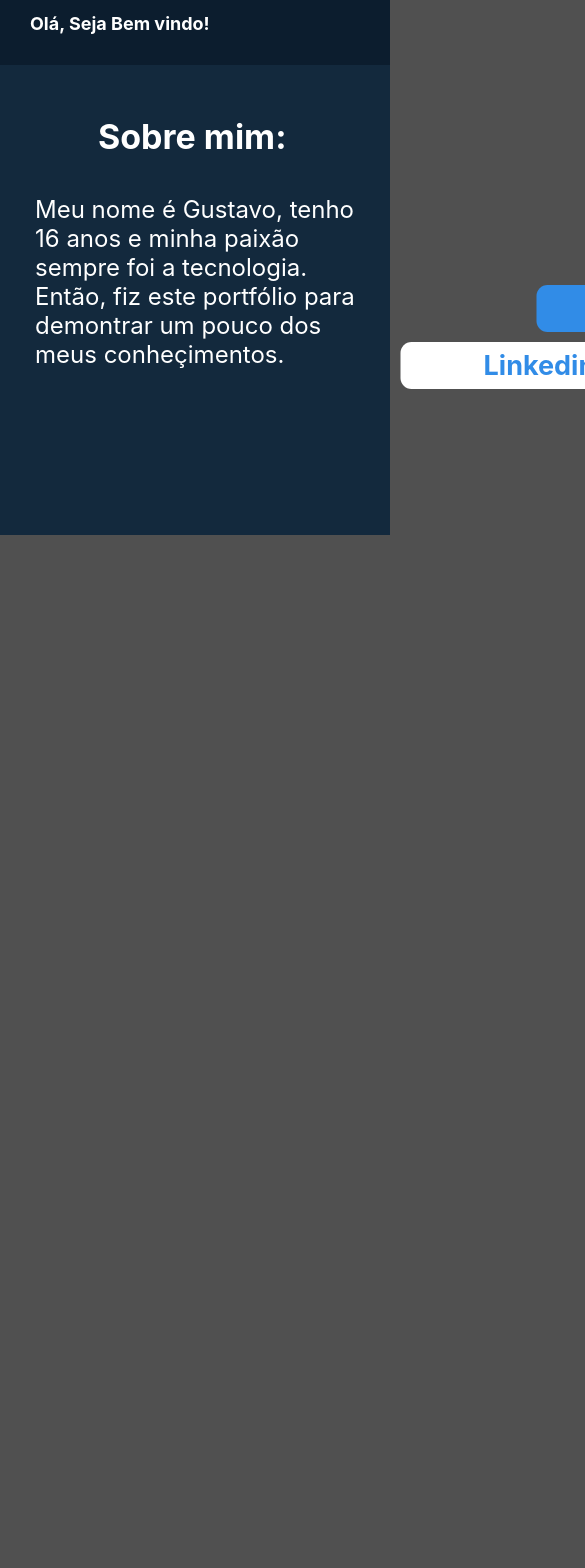
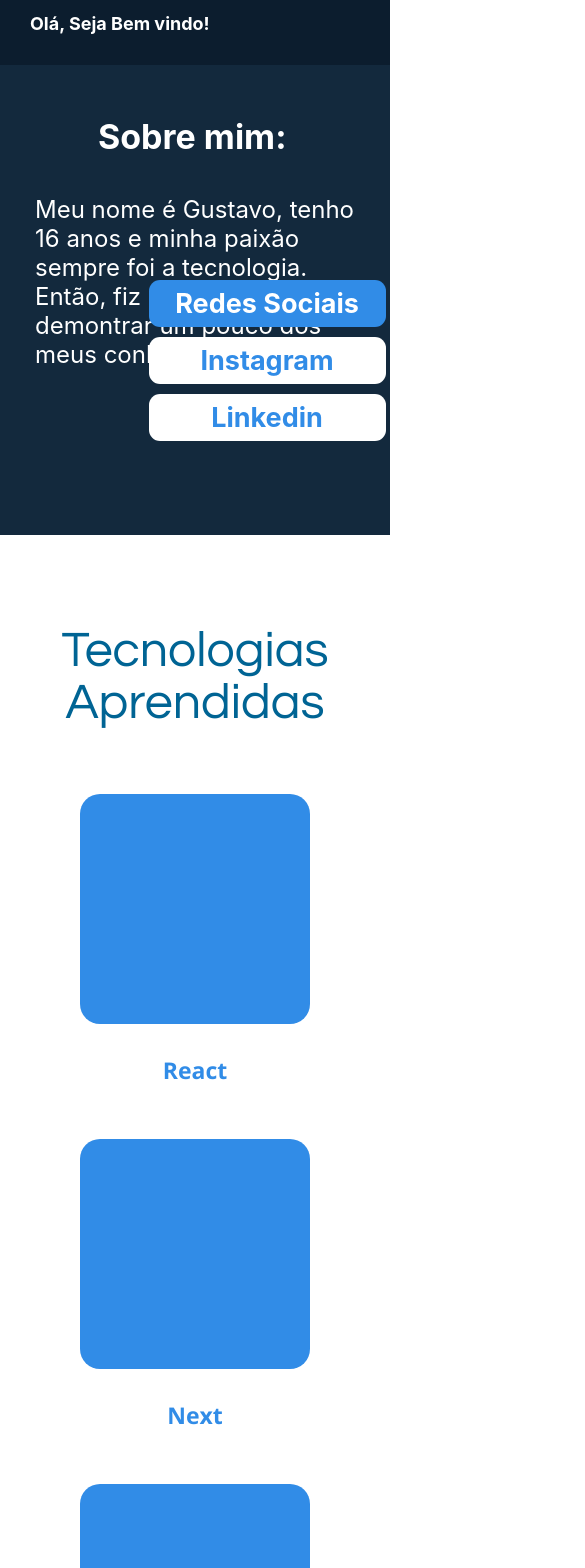
Before and after one commit to GustavoLobo0/Portifolio, a React (Create React App) app: page / in a window 390 px wide. Shown: the top 1568 px of the page, 585 px wide, since content can reach past the window. Before the commit the page ends 844 px from the top, so only its background shows below. Built offline with nearby package versions, Linux system fonts and the light colour scheme.

Commit message:
new adds

```diff
--- a/src/App.js
+++ b/src/App.js
@@ -1,6 +1,7 @@
 import { Header } from "./Componentes/Header/index.js";
 import { PrimeiroConteudo } from "./Componentes/PrimeiroConteudo/index.js";
 import { RedeSociais } from "./Componentes/RedeSociais/RedeSociais.js";
+import { SegundoConteudo } from "./Componentes/SegundoConteudo/SegundoConteudo.js";
 
 export default function App() {
   return (
@@ -8,6 +9,7 @@ export default function App() {
       <Header />
       <PrimeiroConteudo />
       <RedeSociais />
+      <SegundoConteudo />
     </>
   );
 }
--- a/src/Componentes/PrimeiroConteudo/style.css
+++ b/src/Componentes/PrimeiroConteudo/style.css
@@ -137,7 +137,7 @@ h2{
         background-color: transparent;
     }
     .fundoQuadrado {
-        height: 530px;
+        height: 730px;
 
     }
 }
--- a/src/Componentes/RedeSociais/style.css
+++ b/src/Componentes/RedeSociais/style.css
@@ -2,62 +2,60 @@
     height: 200px;
     overflow: hidden;
     position: relative;
-    top: -260px;
-    right: -46%;
-    width: 800px;
-}
-.titulo {
-    background-color: #318CE7;
-    top: 10px;
-    left: 62%;
-    transform: translateX(-50%);
+    top: -420px;
+    right: -60%;
+    width: 300px;
+    display: flex;
+    flex-direction: column;
+    align-items: center;
+    justify-content: center;
 }
 
 .titulo, .instagram, .linkedin {
-    width: 277px;
+    width: 237px;
     height: 47px;
     border-radius: 11px;
     display: flex;
     justify-content: center;
     align-items: center;
-    position: absolute;
-}
-.titulo p, .instagram p, .linkedin p{
-    font-weight: 700;
-    font-size: 27px;
-
+    margin-bottom: 10px;
 }
 
-
+.titulo {
+    background-color: #318CE7;
+}
 
 .titulo p {
     color: white;
     text-align: center;
-
+    font-weight: 700;
+    font-size: 27px;
 }
 
 .instagram {
     background-color: #ffffff;
-    top: 67px;
-    left: 640px;
-    transform: translateX(-50%);
 }
 
 .instagram p {
     color: #318CE7;
     text-align: center;
-
+    font-weight: 700;
+    font-size: 27px;
 }
 
 .linkedin {
     background-color: #ffffff;
-    top: 67px;
-    left: 360px;
-    transform: translateX(-50%);
 }
 
 .linkedin p {
     color: #318CE7;
     text-align: center;
-
+    font-weight: 700;
+    font-size: 27px;
 }
+@media (max-width: 900px){
+    .sociais{
+        top: -270px;
+        right: -30%;
+    }
+}
--- /dev/null
+++ b/src/Componentes/SegundoConteudo/SegundoConteudo.js
@@ -0,0 +1,16 @@
+import "./style.css"
+
+export function SegundoConteudo() {
+    return (
+        <>
+            <div className="pai" >
+                <h3 className="tituloh3"> Tecnologias Aprendidas</h3>
+                <div className="Tecnologias">
+                    <div className="react"><p>React</p></div>
+                    <div className="next"><p>Next</p></div>
+                    <div className="js"><p>Java-Script</p></div>
+                </div>
+            </div>
+        </>
+    );
+}
--- /dev/null
+++ b/src/Componentes/SegundoConteudo/style.css
@@ -0,0 +1,99 @@
+@import url('https://fonts.googleapis.com/css2?family=Questrial&display=swap');
+@import url('https://fonts.googleapis.com/css2?family=Open+Sans:ital,wght@0,700;1,700&family=Questrial&display=swap');
+
+.pai{
+    position: relative;
+    top: -160px;
+}
+.Tecnologias {
+    display: flex;
+    flex-direction: row;
+    justify-content: center;
+
+}
+
+.tituloh3 {
+    color: #006494;
+    font-weight: 500;
+    font-size: 50px;
+    text-align: center;
+    width: 100%;
+    font-family: "Questrial", sans-serif;
+    font-weight: 400;
+}
+
+.react,
+.next,
+.js {
+    margin-top: 15px;
+    width: 260px;
+    height: 260px;
+    background-color: #318ce7;
+    border-radius: 20px;
+    position: relative;
+}
+
+.react,
+.next {
+    margin-right: 160px;
+}
+
+.react p,
+.next p,
+.js p {
+    color: #318ce7;
+    position: absolute;
+    bottom: -30%;
+    left: 50%;
+    transform: translate(-50%, 50%);
+    font-weight: 700;
+    font-size: 23px;
+    font-family: "Open Sans", sans-serif;
+    font-optical-sizing: auto;
+    font-weight: 700;
+    font-style: normal;
+}
+
+@media (max-width: 1150px) {
+
+    .react,
+    .next {
+        margin-right: 70px;
+    }
+}
+
+@media (max-width: 950px) {
+
+    .react,
+    .next {
+        margin-right: 40px;
+    }
+}
+
+@media (max-width: 890px) {
+    .Tecnologias {
+        display: flex;
+        flex-direction: column;
+        align-items: center;
+    }
+    .react,
+    .next {
+        margin-right: 0px;
+    }
+    .react,
+    .next,
+    .js {
+        margin-bottom: 100px;
+    }
+}
+@media (max-width: 550px) {
+    .react,
+    .next,
+    .js {
+        width: 230px;
+        height: 230px;
+    }
+    .js p {
+        white-space: nowrap;
+    }
+}
--- a/src/index.css
+++ b/src/index.css
@@ -5,7 +5,6 @@ body {
     sans-serif;
   -webkit-font-smoothing: antialiased;
   -moz-osx-font-smoothing: grayscale;
-  background-color: #505050;
 }
 
 code {
```
